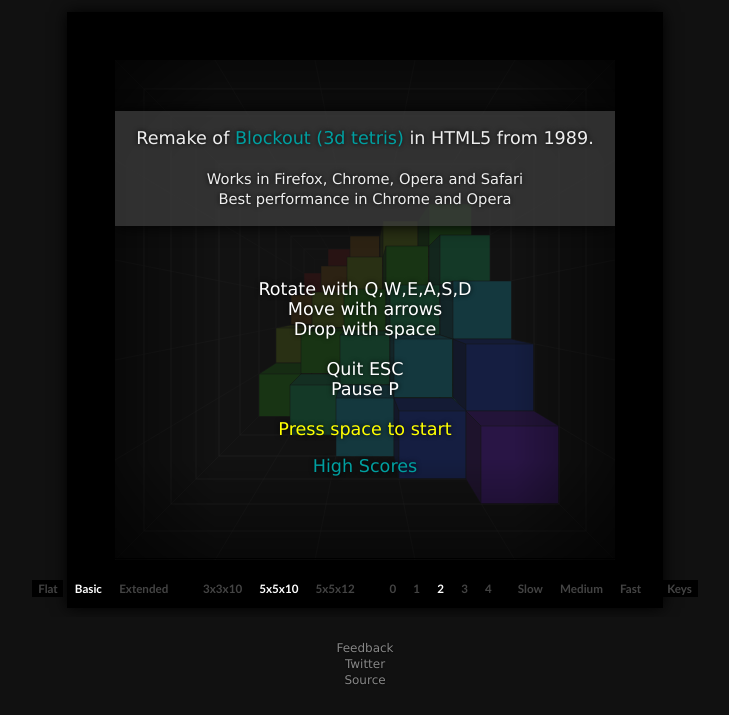
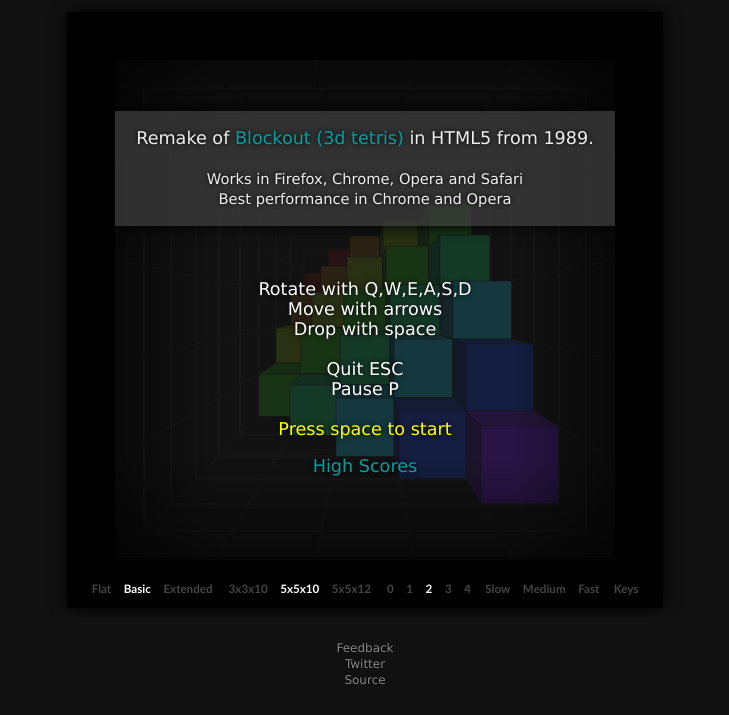
Before and after one commit to jlivingstonsg/BlockOut, a plain HTML site: page index.html in a window 1280 px wide. Shown: the part 152-867 px from the top of the page, without its empty margins (275-1004 px from the left). Drawn offline with nearby package versions, Linux system fonts and the light colour scheme.

Commit message:
Update cubeout.css

```diff
--- a/css/cubeout.css
+++ b/css/cubeout.css
@@ -2,7 +2,6 @@
 	padding: 0;
 	margin: 0;
 }
-
 html {
 	background: #111;
 }
@@ -24,7 +23,6 @@
 h3 {
 	color: gold;
 }
-
 a {
 	text-decoration: none;
 	color: #fff;
@@ -32,22 +30,18 @@
 a:hover {
 	text-decoration: underline;
 }
-
 h1 a:hover {
 	text-decoration: none;
 }
-
 .shadow {
 	box-shadow: 0px 0px 15px rgba(0, 0, 0, 1);
 	-moz-box-shadow: 0px 0px 15px rgba(0, 0, 0, 1);
 	-webkit-box-shadow: 0px 0px 15px rgba(0, 0, 0, 1);
 	-khtml-box-shadow: 0px 0px 15px rgba(0, 0, 0, 1);
 }
-
 #fps {
 	display: none;
 }
-
 #screenwrap {
 	height: 620px;
 	border: solid 0px red;
@@ -59,7 +53,6 @@
 	background: #000;
 	margin-top: 15px;
 }
-
 #dummy {
 	width: 500px;
 	height: 500px;
@@ -67,7 +60,6 @@
 #dummy {
 	color: orangered;
 }
-
 .hud {
 	position: relative;
 	font-size: 1.1em;
@@ -80,7 +72,6 @@
 	height: 500px;
 	border: solid 1px #000;
 }
-
 #message {
 	top: -575px;
 	display: block;
@@ -89,14 +80,12 @@
 #hs {
 	color: #009fa0;
 }
-
 #hs {
 	cursor: pointer;
 }
 #hs:hover {
 	text-decoration: underline;
 }
-
 #highscores {
 	display: none;
 	top: -552px;
@@ -123,7 +112,6 @@
 	color: orangered;
 	padding: 0 0 0 3em;
 }
-
 #description {
 	background: rgba(60, 60, 60, 0.75);
 	color: #eee;
@@ -134,27 +122,22 @@
 	background: rgba(100, 100, 100, 0);
 	padding: 1em 0;
 }
-
 .action {
 	color: yellow;
 }
-
 #over {
 	top: -400px;
 	display: none;
 }
-
 #getGamerName {
 	top: -400px;
 	display: none;
 }
-
 #pause {
 	top: -40px;
 	display: none;
 	color: #222;
 }
-
 #keyset {
 	top: -552px;
 	display: none;
@@ -194,7 +177,6 @@
 	margin: 0 0 0 9em;
 	float: left;
 }
-
 #score {
 	display: none;
 	position: relative;
@@ -209,7 +191,6 @@
 	color: #fff;
 	text-shadow: #000 0px 0px 0.3em;
 }
-
 #scorelabel,
 #namelabel {
 	color: #aaa;
@@ -221,24 +202,22 @@
 #username {
 	font-size: 1.1em;
 }
-
 #difficulty {
 	position: relative;
 	top: -2em;
 }
 #pieces {
-  margin: 0 0.5em 0 0;
+	margin: 0 0.1em 0 0;
 }
 #pit {
-  margin: 0 0.5em 0 0.5em;
+	margin: 0 0.1em 0 0.1em;
 }
 #speed {
-  margin: 0 0.5em 0 0.5em;
+	margin: 0 0.1em 0 0.1em;
 }
 #keys {
-  margin: 0 0 0 0.5em;
+	margin: 0 0 0 0.1em;
 }
-
 #column {
 	display: none;
 	background: transparent;
@@ -249,19 +228,16 @@
 	left: -275px;
 	margin-bottom: -500px;
 }
-
 .button {
 	color: #444;
 	background: #000;
 	cursor: pointer;
-  padding: 0.2em 0.5em;
+	padding: 0.1em 0.3em;
 	font-size: 0.66em;
 	font-weight: bold;
 	font-family: trebuchet ms;
-
 	text-shadow: 0px 1px 0px #000;
 }
-
 .xb {
 	color: #fff;
 	background: #0a0 url('button-green.png');
@@ -271,7 +247,6 @@
 	-khtml-box-shadow: 2px 2px 5px #000;
 	-moz-box-shadow: 2px 2px 5px #000;
 	-webkit-box-shadow: 2px 2px 5px #000;
-
 	-moz-border-radius: 2px;
 	-webkit-border-radius: 2px;
 }
@@ -284,7 +259,6 @@
 .on {
 	color: #fff;
 }
-
 #footer {
 	text-align: center;
 	font-size: 0.9em;
@@ -294,8 +268,8 @@
 #footer a {
 	color: #888;
 }
+/* Debug */
 
-/* Debug */
 #log {
 	position: absolute;
 	left: 0;
@@ -319,7 +293,6 @@
 	font-size: 0.8em;
 	font-family: courier;
 }
-
 .username-input {
 	border: 0;
 	outline: 0;
@@ -332,7 +305,6 @@
 	padding-bottom: 3px;
 	font-weight: bolder;
 }
-
 #username-label,
 #hscontent table tr td:first-child {
 	text-transform: capitalize;
```
Lines whose indentation alone changed are shown as unchanged.
